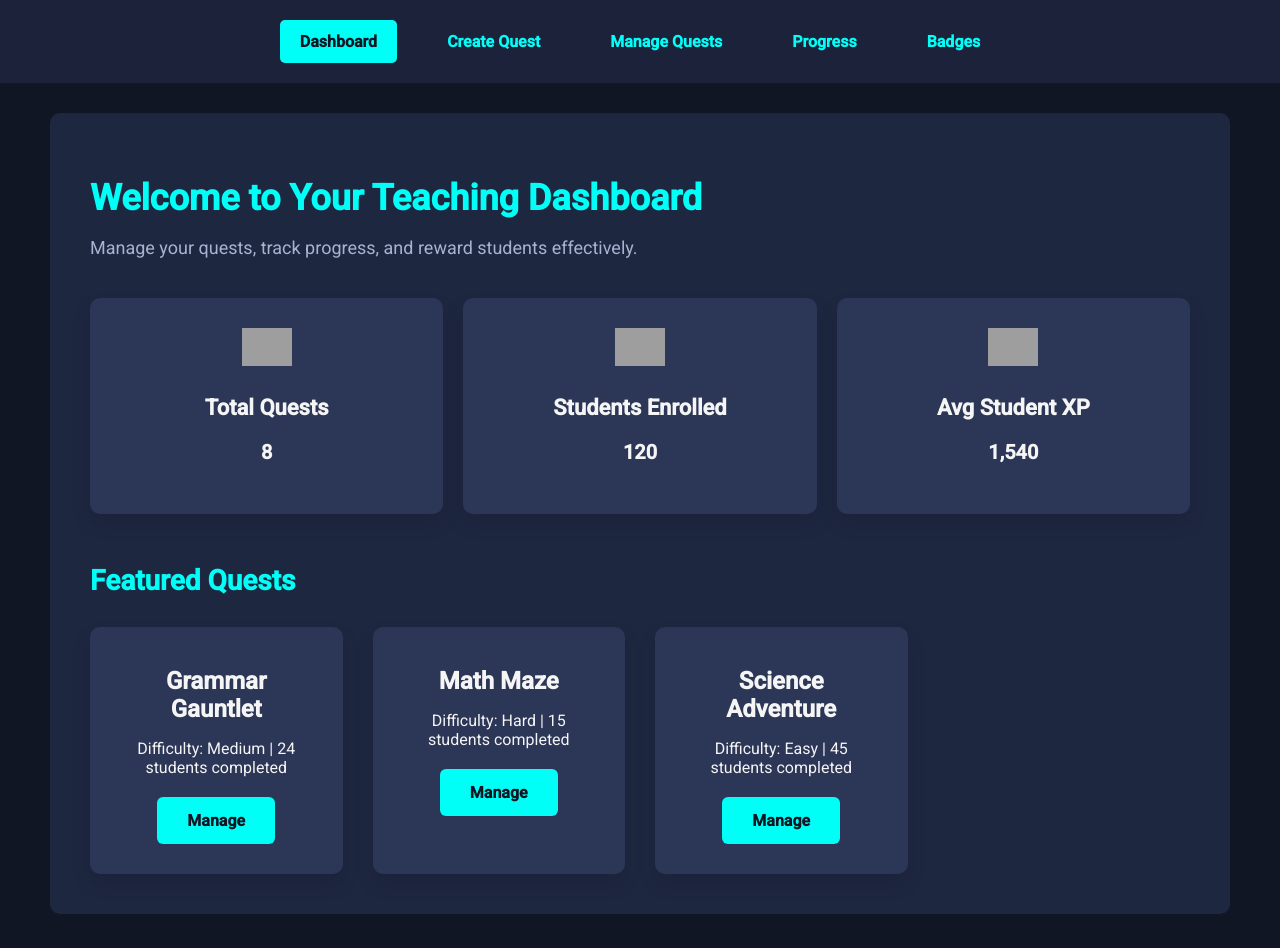
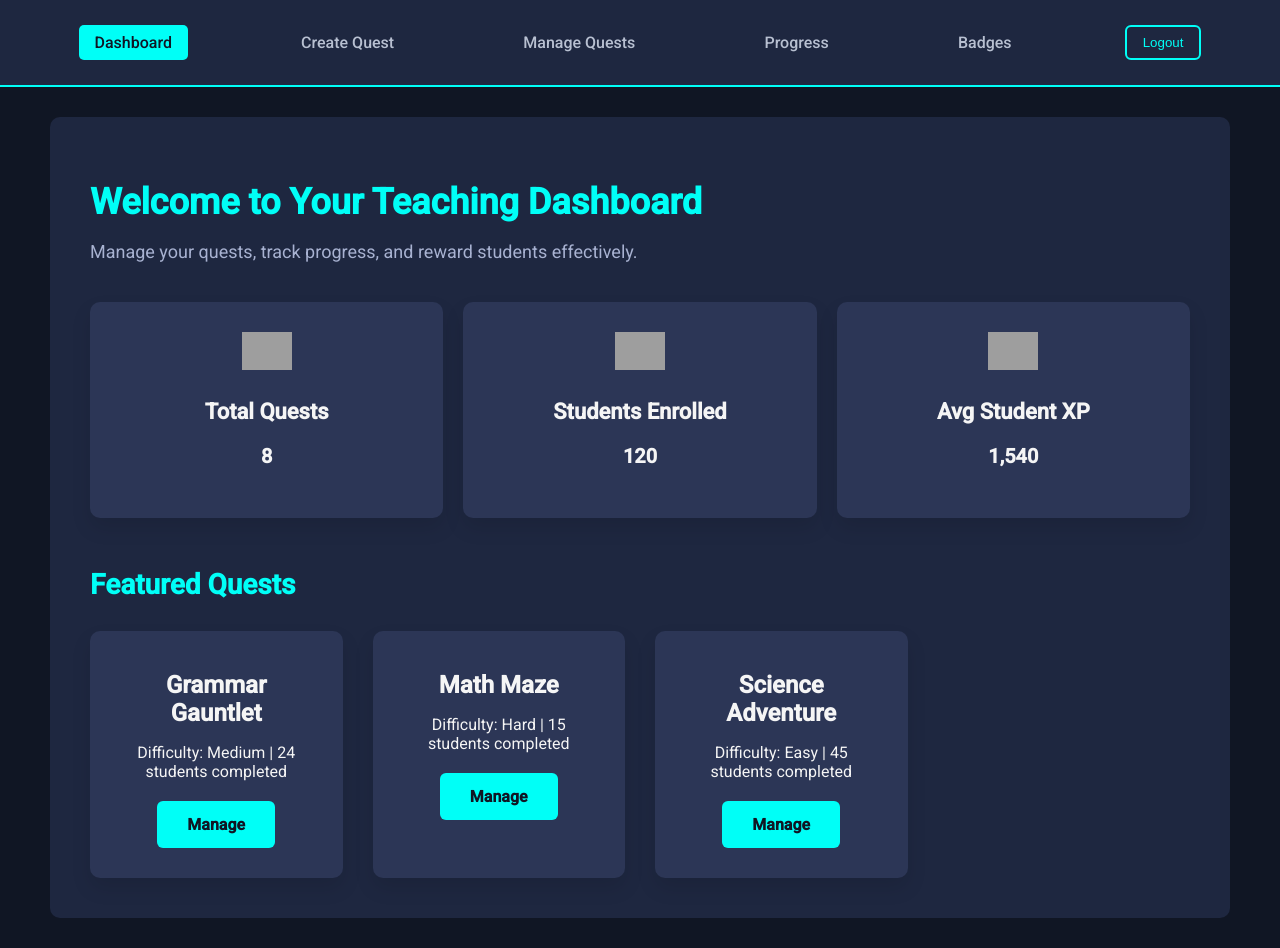
Before and after one commit to Snkumar21/ERIC-Elite, a website: page frontend/teacher/dashboard.html in a window 1280 px wide. Drawn offline with Linux system fonts and the light colour scheme; grey boxes are pictures that could not be loaded.

Commit message:
New changes added

```diff
--- a/frontend/student/styles.css
+++ /dev/null
@@ -1,67 +0,0 @@
-@import url('https://fonts.googleapis.com/css2?family=Orbitron:wght@500&family=Roboto&display=swap');
-
-body {
-  margin: 0;
-  font-family: 'Roboto', sans-serif;
-  background: #0f132c;
-  color: #f0f0f0;
-}
-
-h1, h2, h3 {
-  font-family: 'Orbitron', sans-serif;
-  color: #00fff7;
-}
-
-.container {
-  max-width: 1100px;
-  margin: auto;
-  padding: 30px 20px;
-}
-
-.progress-bar {
-  background: #2b2e4a;
-  border-radius: 20px;
-  overflow: hidden;
-  height: 25px;
-  margin: 10px 0;
-}
-
-.progress-bar-inner {
-  background: linear-gradient(90deg, #00fff7, #6200ea);
-  height: 100%;
-  width: 65%; /* change dynamically */
-  text-align: right;
-  padding-right: 10px;
-  line-height: 25px;
-  font-size: 14px;
-  color: #000;
-  font-weight: bold;
-}
-
-.button-group {
-  margin-top: 20px;
-}
-
-.button-group a {
-  background: #1f254e;
-  color: #00fff7;
-  padding: 10px 20px;
-  margin-right: 10px;
-  border-radius: 6px;
-  text-decoration: none;
-  font-weight: bold;
-  transition: 0.3s;
-}
-
-.button-group a:hover {
-  background: #00fff7;
-  color: #111;
-}
-
-.quest-card {
-  background: #1e2340;
-  padding: 20px;
-  border-radius: 10px;
-  margin-bottom: 20px;
-  border-left: 5px solid #00fff7;
-}
--- /dev/null
+++ b/frontend/teacher/css/badge-creator.css
@@ -0,0 +1,185 @@
+body {
+    margin: 0;
+    font-family: 'Roboto', sans-serif;
+    background: #101624;
+    color: #f5f5f5;
+    padding-bottom: 80px;
+  }
+
+  .teacher-nav {
+    background-color: #1e2740;
+    padding: 25px 30px;
+    display: flex;
+    justify-content: space-around;
+    align-items: center;
+    border-bottom: 2px solid #00fff7;
+  }
+
+  .teacher-nav a {
+    color: #b8c0d1;
+    text-decoration: none;
+    font-weight: 500;
+    padding: 8px 16px;
+    border-radius: 5px;
+    transition: all 0.3s ease;
+  }
+
+  .teacher-nav a.active,
+  .teacher-nav a:hover {
+    background-color: #00fff7;
+    color: #101624;
+  }
+
+  .dashboard, main {
+    max-width: 900px;
+    margin: 30px auto;
+    padding: 20px;
+    background: #1e2740;
+    border-radius: 10px;
+  }
+
+  .stats {
+    display: flex;
+    gap: 20px;
+    margin-bottom: 20px;
+  }
+
+  .card {
+    background: #00fff7;
+    color: #101624;
+    padding: 20px;
+    border-radius: 10px;
+    flex: 1;
+    font-weight: bold;
+    text-align: center;
+  }
+
+  .cta-button {
+    background: #00fff7;
+    color: #101624;
+    padding: 10px 20px;
+    display: inline-block;
+    border-radius: 6px;
+    text-decoration: none;
+    font-weight: bold;
+  }
+
+  .form-container form,
+  .badge-form {
+    display: flex;
+    flex-direction: column;
+    gap: 15px;
+  }
+
+  .quest-card {
+    background: #2c3656;
+    padding: 15px;
+    margin-bottom: 20px;
+    border-radius: 10px;
+  }
+
+  .progress-table {
+    width: 100%;
+    border-collapse: collapse;
+  }
+
+  .progress-table th, .progress-table td {
+    padding: 12px;
+    border-bottom: 1px solid #444;
+  }
+
+  .badge-creator-container {
+    max-width: 900px;
+    margin: 30px auto;
+    padding: 40px;
+    background-color: #1e2740;
+    border-radius: 10px;
+  }
+
+  .form-header h1 {
+    font-size: 32px;
+    color: #00fff7;
+    margin-bottom: 10px;
+  }
+
+  .form-header p {
+    font-size: 16px;
+    color: #a8b2d1;
+  }
+
+  .badge-form {
+    display: flex;
+    flex-direction: column;
+    gap: 20px;
+    margin-top: 30px;
+  }
+
+  .input-group {
+    display: flex;
+    flex-direction: column;
+  }
+
+  .input-group label {
+    font-size: 15px;
+    margin-bottom: 6px;
+    color: #f5f5f5;
+  }
+
+  .input-group input,
+  .input-group select {
+    padding: 12px;
+    border-radius: 6px;
+    border: 1px solid #444;
+    background-color: #2c3656;
+    color: #f5f5f5;
+    font-size: 15px;
+  }
+
+  .input-group input:focus {
+    border-color: #00fff7;
+    outline: none;
+  }
+
+  .badge-preview {
+    margin-top: 10px;
+    text-align: center;
+  }
+
+  .badge-preview img {
+    max-width: 100px;
+    height: auto;
+    margin-top: 10px;
+    border-radius: 6px;
+  }
+
+  .cta-button {
+    background-color: #00fff7;
+    color: #101624;
+    padding: 14px 30px;
+    font-weight: bold;
+    border-radius: 6px;
+    cursor: pointer;
+    transition: all 0.3s ease-in-out;
+    border: none;
+    font-size: 16px;
+  }
+
+  .cta-button:hover {
+    background-color: #00d6c0;
+  }
+
+  .logout-btn {
+    background-color: transparent;
+    border: 2px solid #00fff7;
+    color: #00fff7;
+    padding: 8px 16px;
+    border-radius: 6px;
+    font-weight: 500;
+    cursor: pointer;
+    transition: all 0.3s ease;
+  }
+
+  .logout-btn:hover {
+    background-color: #00fff7;
+    color: #101624;
+  }
--- a/frontend/teacher/css/create-quest.css
+++ b/frontend/teacher/css/create-quest.css
@@ -6,23 +6,41 @@ body {
   }
 
   .teacher-nav {
-    background-color: #1c223a;
-    padding: 20px;
+    background-color: #1e2740;
+    padding: 25px 30px;
     display: flex;
-    justify-content: center;
-    gap: 30px;
+    justify-content: space-around;
+    align-items: center;
+    border-bottom: 2px solid #00fff7;
   }
 
   .teacher-nav a {
-    color: #00fff7;
+    color: #b8c0d1;
     text-decoration: none;
-    font-weight: 600;
-    padding: 12px 20px;
+    font-weight: 500;
+    padding: 8px 16px;
     border-radius: 5px;
-    transition: all 0.3s ease-in-out;
+    transition: all 0.3s ease;
   }
 
-  .teacher-nav a:hover, .teacher-nav a.active {
+  .teacher-nav a.active,
+  .teacher-nav a:hover {
+    background-color: #00fff7;
+    color: #101624;
+  }
+
+  .logout-btn {
+    background-color: transparent;
+    border: 2px solid #00fff7;
+    color: #00fff7;
+    padding: 8px 16px;
+    border-radius: 6px;
+    font-weight: 500;
+    cursor: pointer;
+    transition: all 0.3s ease;
+  }
+
+  .logout-btn:hover {
     background-color: #00fff7;
     color: #101624;
   }
--- a/frontend/teacher/css/index.css
+++ b/frontend/teacher/css/dashboard.css
@@ -6,23 +6,41 @@ body {
   }
 
   .teacher-nav {
-    background-color: #1c223a;
-    padding: 20px;
+    background-color: #1e2740;
+    padding: 25px 30px;
     display: flex;
-    justify-content: center;
-    gap: 30px;
+    justify-content: space-around;
+    align-items: center;
+    border-bottom: 2px solid #00fff7;
   }
 
   .teacher-nav a {
-    color: #00fff7;
+    color: #b8c0d1;
     text-decoration: none;
-    font-weight: 600;
-    padding: 12px 20px;
+    font-weight: 500;
+    padding: 8px 16px;
     border-radius: 5px;
-    transition: all 0.3s ease-in-out;
+    transition: all 0.3s ease;
   }
 
-  .teacher-nav a:hover, .teacher-nav a.active {
+  .teacher-nav a.active,
+  .teacher-nav a:hover {
+    background-color: #00fff7;
+    color: #101624;
+  }
+
+  .logout-btn {
+    background-color: transparent;
+    border: 2px solid #00fff7;
+    color: #00fff7;
+    padding: 8px 16px;
+    border-radius: 6px;
+    font-weight: 500;
+    cursor: pointer;
+    transition: all 0.3s ease;
+  }
+
+  .logout-btn:hover {
     background-color: #00fff7;
     color: #101624;
   }
--- a/frontend/teacher/css/manage-quest.css
+++ b/frontend/teacher/css/manage-quest.css
@@ -8,7 +8,7 @@ body {
 
   .teacher-nav {
     background-color: #1e2740;
-    padding: 15px 30px;
+    padding: 25px 30px;
     display: flex;
     justify-content: space-around;
     align-items: center;
@@ -26,6 +26,22 @@ body {
 
   .teacher-nav a.active,
   .teacher-nav a:hover {
+    background-color: #00fff7;
+    color: #101624;
+  }
+
+  .logout-btn {
+    background-color: transparent;
+    border: 2px solid #00fff7;
+    color: #00fff7;
+    padding: 8px 16px;
+    border-radius: 6px;
+    font-weight: 500;
+    cursor: pointer;
+    transition: all 0.3s ease;
+  }
+
+  .logout-btn:hover {
     background-color: #00fff7;
     color: #101624;
   }
--- a/frontend/teacher/css/progress-tracker.css
+++ b/frontend/teacher/css/progress-tracker.css
@@ -10,7 +10,7 @@ body {
   /* Navigation Bar */
   .teacher-nav {
     background-color: #1e2740;
-    padding: 15px 30px;
+    padding: 25px 30px;
     display: flex;
     justify-content: space-around;
     align-items: center;
@@ -28,6 +28,22 @@ body {
 
   .teacher-nav a.active,
   .teacher-nav a:hover {
+    background-color: #00fff7;
+    color: #101624;
+  }
+
+  .logout-btn {
+    background-color: transparent;
+    border: 2px solid #00fff7;
+    color: #00fff7;
+    padding: 8px 16px;
+    border-radius: 6px;
+    font-weight: 500;
+    cursor: pointer;
+    transition: all 0.3s ease;
+  }
+
+  .logout-btn:hover {
     background-color: #00fff7;
     color: #101624;
   }
--- a/frontend/teacher/css/style.css
+++ /dev/null
@@ -1,86 +0,0 @@
-body {
-    margin: 0;
-    font-family: 'Roboto', sans-serif;
-    background: #101624;
-    color: #f5f5f5;
-    padding-bottom: 80px;
-  }
-
-  .teacher-nav {
-    background: #1c223a;
-    padding: 15px;
-    display: flex;
-    justify-content: center;
-    gap: 20px;
-  }
-
-  .teacher-nav a {
-    color: #00fff7;
-    text-decoration: none;
-    font-weight: bold;
-    padding: 8px 16px;
-    border-radius: 5px;
-  }
-
-  .teacher-nav a.active, .teacher-nav a:hover {
-    background: #00fff7;
-    color: #101624;
-  }
-
-  .dashboard, main {
-    max-width: 900px;
-    margin: 30px auto;
-    padding: 20px;
-    background: #1e2740;
-    border-radius: 10px;
-  }
-
-  .stats {
-    display: flex;
-    gap: 20px;
-    margin-bottom: 20px;
-  }
-
-  .card {
-    background: #00fff7;
-    color: #101624;
-    padding: 20px;
-    border-radius: 10px;
-    flex: 1;
-    font-weight: bold;
-    text-align: center;
-  }
-
-  .cta-button {
-    background: #00fff7;
-    color: #101624;
-    padding: 10px 20px;
-    display: inline-block;
-    border-radius: 6px;
-    text-decoration: none;
-    font-weight: bold;
-  }
-
-  .form-container form,
-  .badge-form {
-    display: flex;
-    flex-direction: column;
-    gap: 15px;
-  }
-
-  .quest-card {
-    background: #2c3656;
-    padding: 15px;
-    margin-bottom: 20px;
-    border-radius: 10px;
-  }
-
-  .progress-table {
-    width: 100%;
-    border-collapse: collapse;
-  }
-
-  .progress-table th, .progress-table td {
-    padding: 12px;
-    border-bottom: 1px solid #444;
-  }
--- a/frontend/teacher/dashboard.html
+++ b/frontend/teacher/dashboard.html
@@ -4,18 +4,19 @@
   <meta charset="UTF-8" />
   <meta name="viewport" content="width=device-width, initial-scale=1.0">
   <title>Teacher Dashboard | Eric-Elite</title>
-  <link rel="stylesheet" href="css/index.css" />
+  <link rel="stylesheet" href="css/dashboard.css" />
   <link href="https://fonts.googleapis.com/css2?family=Roboto:wght@400;500&display=swap" rel="stylesheet">
 </head>
 <body>
 
   <!-- Navigation Bar -->
   <nav class="teacher-nav">
-    <a href="index.html" class="active">Dashboard</a>
+    <a href="dashboard.html" class="active">Dashboard</a>
     <a href="create-quest.html">Create Quest</a>
     <a href="manage-quests.html">Manage Quests</a>
     <a href="progress-tracker.html">Progress</a>
     <a href="badge-creator.html">Badges</a>
+    <button class="logout-btn" onclick="logout()">Logout</button>
   </nav>
 
   <!-- Main Dashboard Content -->
@@ -70,8 +71,17 @@
         </div>
       </div>
     </section>
-
   </main>
 
+  <script>
+    function logout() {
+      // Clear user info from localStorage
+      localStorage.removeItem("userEmail");
+      localStorage.removeItem("token");
+
+      // Redirect to login page
+      window.location.href = "../login-signup.html";
+    }
+  </script>
 </body>
 </html>
```
Also changed, not shown: frontend/teacher/badge-creator.html (+14 -83 lines), frontend/teacher/create-quest.html (+12 -1 lines), frontend/teacher/manage-quests.html (+12 -1 lines), frontend/teacher/progress-tracker.html (+12 -1 lines).
